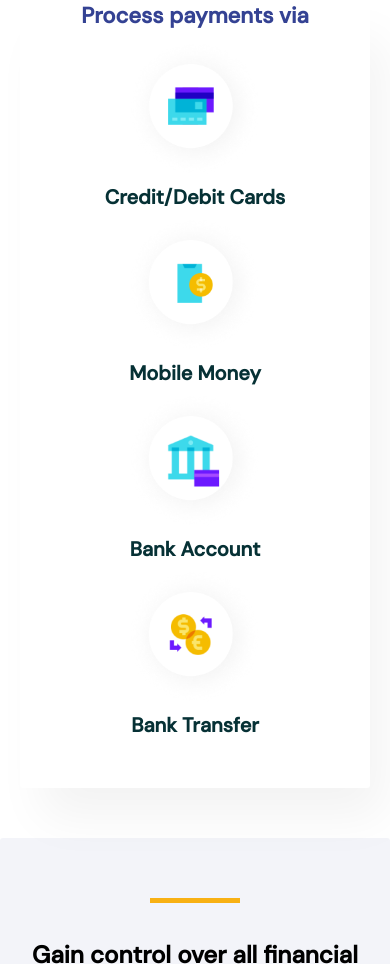
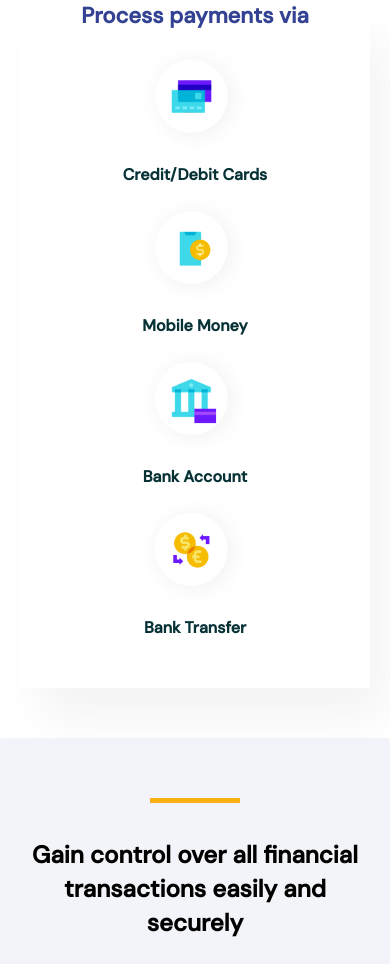
Before and after one commit to DenisKamau/Payment-LP, a website: page index.html in a window 390 px wide. Shown: the part 2186-3150 px from the top of the page. Drawn offline with Linux system fonts and the light colour scheme.

Commit message:
Update to mobile styles

```diff
--- a/styles/styles.scss
+++ b/styles/styles.scss
@@ -989,6 +989,16 @@ a {
         width: 100%;
         flex-direction: column;
         margin-top: 5px;
+
+        .option {
+          img {
+            width: 130px;
+            height: 130px;
+          }
+          p {
+            font-size: 16px;
+          }
+        }
       }
     }
   }
```
Also changed, not shown: styles/styles.css.
